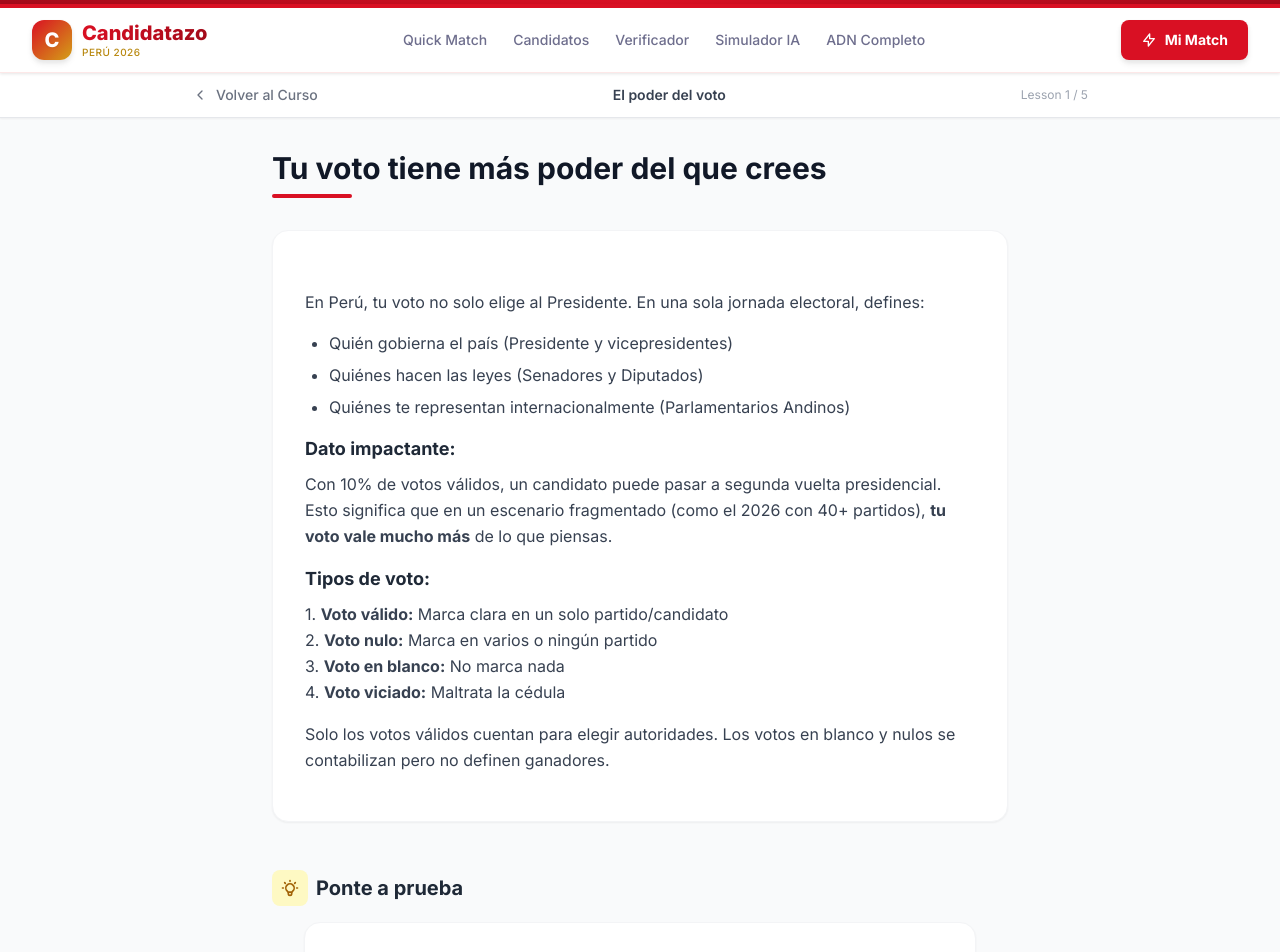
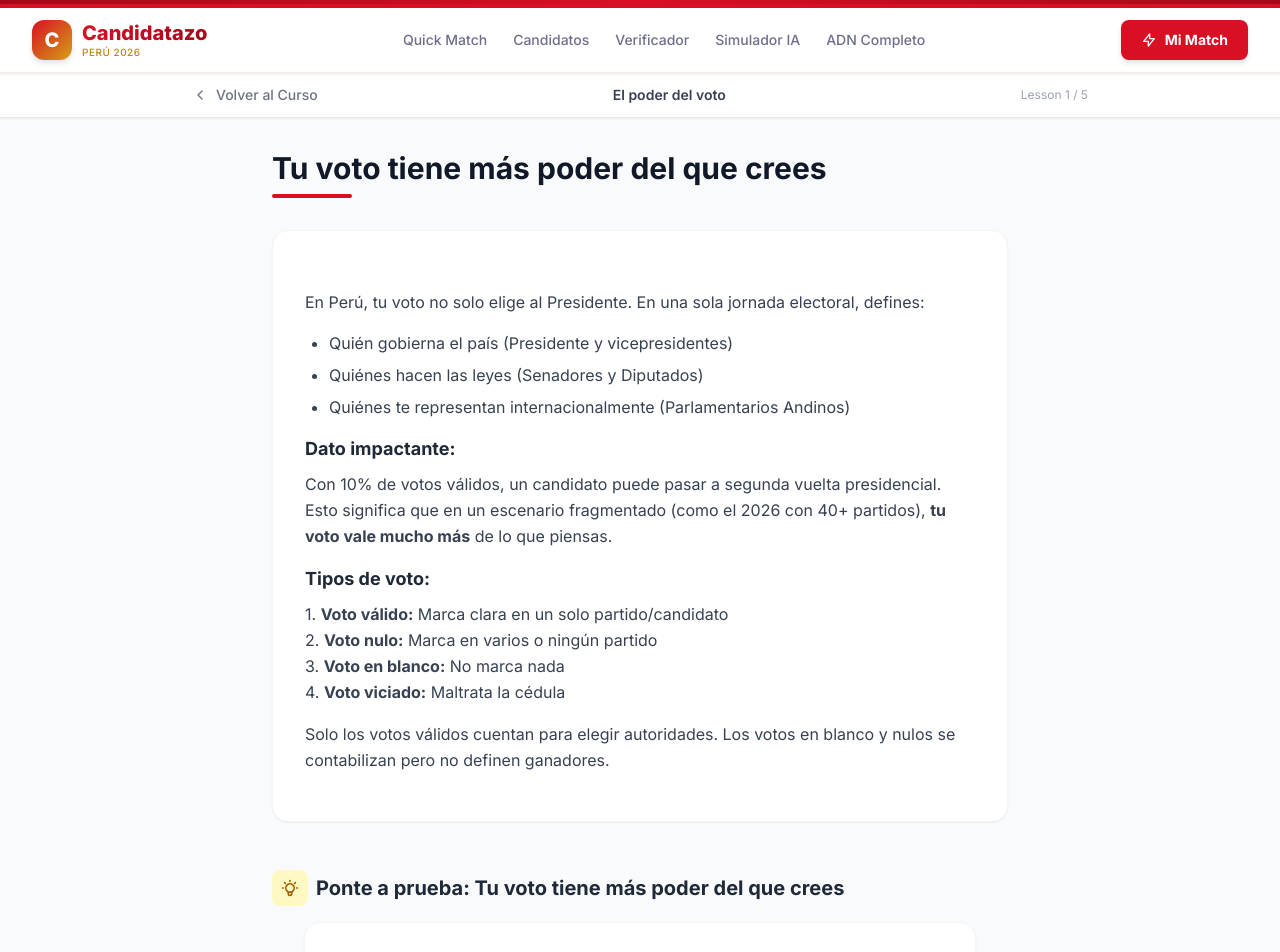
Before and after one commit to JairoProDev/Candidatazo-Elector, a Next.js app in the folder apps/web/: page /academia/courses/poder-del-voto/lesson/l1 in a window 1280 px wide. Shown: the top 952 px of the page. Built offline with nearby package versions, Linux system fonts and the light colour scheme.

Commit message:
feat: Implement lesson and exam quiz functionality with dedicated pages and wrapper components in the academia section.

```diff
--- a/apps/web/src/app/academia/courses/[slug]/exam/page.tsx
+++ b/apps/web/src/app/academia/courses/[slug]/exam/page.tsx
@@ -1,11 +1,11 @@
 import { notFound } from "next/navigation";
 import Link from "next/link";
 import { COURSES } from "../../../../data/courses";
-import LessonQuizRenderer from "@/components/academia/LessonQuizRenderer";
+import ExamQuizWrapper from "@/components/academia/ExamQuizWrapper";
 import { ChevronLeft } from "lucide-react";
 
 interface ExamPageProps {
-    params: { slug: string };
+    params: Promise<{ slug: string }>;
 }
 
 export async function generateStaticParams() {
@@ -14,8 +14,9 @@ export async function generateStaticParams() {
     }));
 }
 
-export default function ExamPage({ params }: ExamPageProps) {
-    const course = COURSES.find((c) => c.slug === params.slug);
+export default async function ExamPage({ params }: ExamPageProps) {
+    const { slug } = await params;
+    const course = COURSES.find((c) => c.slug === slug);
 
     if (!course || !course.quiz) {
         notFound();
@@ -39,22 +40,11 @@ export default function ExamPage({ params }: ExamPageProps) {
                 </div>
             </div>
 
-            <main className="max-w-2xl mx-auto px-4 py-12">
-                <div className="text-center mb-10">
-                    <h1 className="text-3xl font-extrabold text-gray-900 mb-4">Evaluación Final</h1>
-                    <p className="text-gray-600">
-                        Demuestra lo que has aprendido para ganar tus {course.xp} XP.
-                    </p>
-                </div>
-
-                <LessonQuizRenderer
-                    questions={course.quiz.questions}
-                    onComplete={(score) => {
-                        console.log("Final Exam Completed", score);
-                        // TODO: Save progress, unlock certificate, etc.
-                    }}
-                />
-            </main>
+            <ExamQuizWrapper
+                questions={course.quiz.questions}
+                courseTitle={course.title}
+                xp={course.xp}
+            />
         </div>
     );
 }
--- a/apps/web/src/app/academia/courses/[slug]/lesson/[lessonId]/page.tsx
+++ b/apps/web/src/app/academia/courses/[slug]/lesson/[lessonId]/page.tsx
@@ -2,14 +2,14 @@ import { notFound } from "next/navigation";
 import Link from "next/link";
 import { COURSES } from "../../../../data/courses";
 import LessonRenderer from "@/components/academia/LessonRenderer";
-import LessonQuizRenderer from "@/components/academia/LessonQuizRenderer";
-import { ChevronLeft, ChevronRight, Home } from "lucide-react";
+import LessonQuizWrapper from "@/components/academia/LessonQuizWrapper";
+import { ChevronLeft, ChevronRight, CheckCircle } from "lucide-react";
 
 interface LessonPageProps {
-    params: {
+    params: Promise<{
         slug: string;
         lessonId: string;
-    };
+    }>;
 }
 
 export async function generateStaticParams() {
@@ -26,11 +26,12 @@ export async function generateStaticParams() {
     return params;
 }
 
-export default function LessonPage({ params }: LessonPageProps) {
-    const course = COURSES.find((c) => c.slug === params.slug);
+export default async function LessonPage({ params }: LessonPageProps) {
+    const { slug, lessonId } = await params;
+    const course = COURSES.find((c) => c.slug === slug);
     if (!course) notFound();
 
-    const lessonIndex = course.lessons.findIndex((l) => l.id === params.lessonId);
+    const lessonIndex = course.lessons.findIndex((l) => l.id === lessonId);
     if (lessonIndex === -1) notFound();
 
     const lesson = course.lessons[lessonIndex];
@@ -72,25 +73,12 @@ export default function LessonPage({ params }: LessonPageProps) {
                     <LessonRenderer content={lesson.content} />
                 </div>
 
-                {/* Lesson Quiz */}
+                {/* Lesson Quiz - Using Wrapper to avoid passing function props from Server to Client */}
                 {hasQuiz && (
-                    <div className="mb-12">
-                        <div className="flex items-center gap-2 mb-4">
-                            <span className="bg-yellow-100 text-yellow-700 p-2 rounded-lg">
-                                <svg className="w-5 h-5" fill="none" viewBox="0 0 24 24" stroke="currentColor">
-                                    <path strokeLinecap="round" strokeLinejoin="round" strokeWidth={2} d="M9.663 17h4.673M12 3v1m6.364 1.636l-.707.707M21 12h-1M4 12H3m3.343-5.657l-.707-.707m2.828 9.9a5 5 0 117.072 0l-.548.547A3.374 3.374 0 0014 18.469V19a2 2 0 11-4 0v-.531c0-.895-.356-1.754-.988-2.386l-.548-.547z" />
-                                </svg>
-                            </span>
-                            <h2 className="text-xl font-bold text-gray-800">Ponte a prueba</h2>
-                        </div>
-                        <LessonQuizRenderer
-                            questions={lesson.quiz!.questions}
-                            onComplete={(score) => {
-                                // In a real app, save progress here
-                                console.log("Quiz completed with score:", score);
-                            }}
-                        />
-                    </div>
+                    <LessonQuizWrapper
+                        questions={lesson.quiz!.questions}
+                        lessonTitle={lesson.title}
+                    />
                 )}
 
                 {/* Bottom Navigation */}
@@ -130,7 +118,7 @@ export default function LessonPage({ params }: LessonPageProps) {
                             href={`/academia/courses/${course.slug}`}
                             className="bg-green-600 hover:bg-green-700 text-white px-6 py-3 rounded-xl font-bold flex items-center gap-2 shadow-lg hover:shadow-xl transition-all transform hover:-translate-y-0.5"
                         >
-                            Finalizar Curso <CheckCircleIcon className="w-5 h-5" /> {/* Use icon defined below */}
+                            Finalizar Curso <CheckCircle className="w-5 h-5" />
                         </Link>
                     )}
                 </div>
@@ -138,11 +126,3 @@ export default function LessonPage({ params }: LessonPageProps) {
         </div>
     );
 }
-
-function CheckCircleIcon({ className }: { className?: string }) {
-    return (
-        <svg xmlns="http://www.w3.org/2000/svg" fill="none" viewBox="0 0 24 24" strokeWidth={2} stroke="currentColor" className={className}>
-            <path strokeLinecap="round" strokeLinejoin="round" d="M9 12.75 11.25 15 15 9.75M21 12a9 9 0 1 1-18 0 9 9 0 0 1 18 0Z" />
-        </svg>
-    )
-}
--- a/apps/web/src/app/academia/courses/[slug]/page.tsx
+++ b/apps/web/src/app/academia/courses/[slug]/page.tsx
@@ -13,8 +13,9 @@ export async function generateStaticParams() {
     }));
 }
 
-export default function CoursePage({ params }: PageProps) {
-    const course = COURSES.find((c) => c.slug === params.slug);
+export default async function CoursePage({ params }: PageProps) {
+    const { slug } = await params;
+    const course = COURSES.find((c) => c.slug === slug);
 
     if (!course) {
         notFound();
@@ -126,6 +127,7 @@ export default function CoursePage({ params }: PageProps) {
                                 </div>
                             </div>
                         </Link>
+                    ))}
                 </div>
 
                 {course.quiz && course.quiz.questions.length > 0 && (
--- /dev/null
+++ b/apps/web/src/components/academia/ExamQuizWrapper.tsx
@@ -0,0 +1,31 @@
+"use client";
+
+import { Question } from "@/app/academia/types";
+import LessonQuizRenderer from "./LessonQuizRenderer";
+
+interface ExamQuizWrapperProps {
+    questions: Question[];
+    courseTitle: string;
+    xp: number;
+}
+
+export default function ExamQuizWrapper({ questions, courseTitle, xp }: ExamQuizWrapperProps) {
+    return (
+        <main className="max-w-2xl mx-auto px-4 py-12">
+            <div className="text-center mb-10">
+                <h1 className="text-3xl font-extrabold text-gray-900 mb-4">Evaluación Final</h1>
+                <p className="text-gray-600">
+                    Demuestra lo que has aprendido en <strong>{courseTitle}</strong> para ganar tus {xp} XP.
+                </p>
+            </div>
+
+            <LessonQuizRenderer
+                questions={questions}
+                onComplete={(score) => {
+                    console.log(`Final Exam for ${courseTitle} Completed with score:`, score);
+                    // TODO: call API to save progress / awarded XP
+                }}
+            />
+        </main>
+    );
+}
--- /dev/null
+++ b/apps/web/src/components/academia/LessonQuizWrapper.tsx
@@ -0,0 +1,30 @@
+"use client";
+
+import { Question } from "@/app/academia/types";
+import LessonQuizRenderer from "./LessonQuizRenderer";
+
+interface LessonQuizWrapperProps {
+    questions: Question[];
+    lessonTitle: string;
+}
+
+export default function LessonQuizWrapper({ questions, lessonTitle }: LessonQuizWrapperProps) {
+    return (
+        <div className="mb-12">
+            <div className="flex items-center gap-2 mb-4">
+                <span className="bg-yellow-100 text-yellow-700 p-2 rounded-lg">
+                    <svg className="w-5 h-5" fill="none" viewBox="0 0 24 24" stroke="currentColor">
+                        <path strokeLinecap="round" strokeLinejoin="round" strokeWidth={2} d="M9.663 17h4.673M12 3v1m6.364 1.636l-.707.707M21 12h-1M4 12H3m3.343-5.657l-.707-.707m2.828 9.9a5 5 0 117.072 0l-.548.547A3.374 3.374 0 0014 18.469V19a2 2 0 11-4 0v-.531c0-.895-.356-1.754-.988-2.386l-.548-.547z" />
+                    </svg>
+                </span>
+                <h2 className="text-xl font-bold text-gray-800">Ponte a prueba: {lessonTitle}</h2>
+            </div>
+            <LessonQuizRenderer
+                questions={questions}
+                onComplete={(score) => {
+                    console.log(`Quiz for ${lessonTitle} completed with score:`, score);
+                }}
+            />
+        </div>
+    );
+}
```
